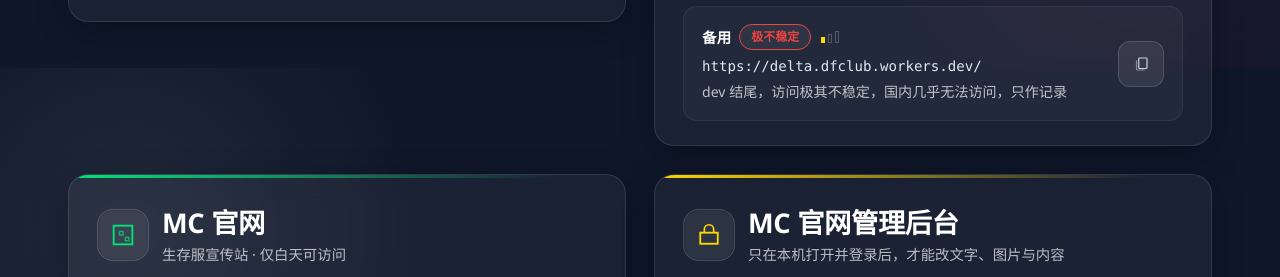
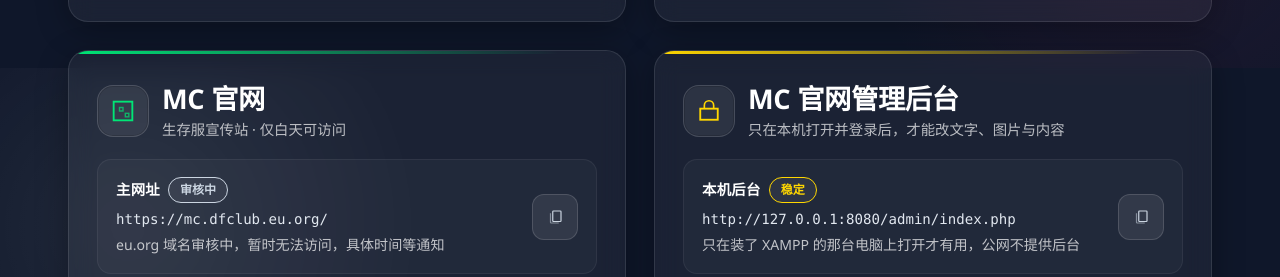
Before and after one commit to dfclub/dfclub.github.io, a plain HTML site: page index.html in a window 1280 px wide. Shown: the part 732-1009 px from the top of the page. Drawn offline with Linux system fonts and the light colour scheme.

Commit message:
更新官网入口页 2026-11-22 20:48

```diff
--- a/index.html
+++ b/index.html
@@ -591,16 +591,6 @@ footer a:hover{color:#fff;border-color:rgba(255,255,255,.4)}
             <svg viewBox="0 0 24 24" fill="none" stroke="currentColor" stroke-width="1.6"><rect x="9" y="4" width="11" height="14" rx="1"/><path d="M6 7v12a1 1 0 0 0 1 1h10" opacity=".55"/></svg>
           </button>
         </li>
-        <li class="entry">
-          <a class="entry-link" href="https://delta.dfclub.workers.dev/" target="_blank" rel="noopener">
-            <span class="head"><span class="role">备用</span><span class="tag tag--bad">极不稳定</span><span class="sig l1" aria-hidden="true"><i></i><i></i><i></i></span></span>
-            <span class="url">https://delta.dfclub.workers.dev/</span>
-            <span class="note">dev 结尾，访问极其不稳定，国内几乎无法访问，只作记录</span>
-          </a>
-          <button class="copy" type="button" data-url="https://delta.dfclub.workers.dev/" aria-label="复制三角洲备用">
-            <svg viewBox="0 0 24 24" fill="none" stroke="currentColor" stroke-width="1.6"><rect x="9" y="4" width="11" height="14" rx="1"/><path d="M6 7v12a1 1 0 0 0 1 1h10" opacity=".55"/></svg>
-          </button>
-        </li>
         <!-- LINKS:DELTA:end -->
       </ul>
     </article>
```
